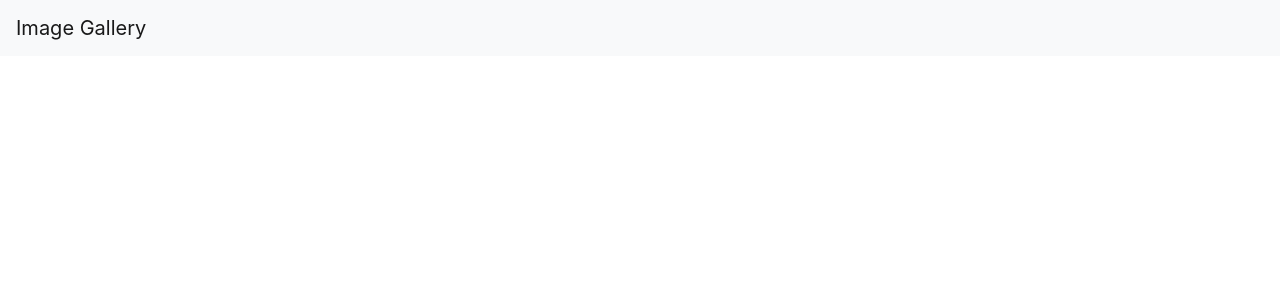
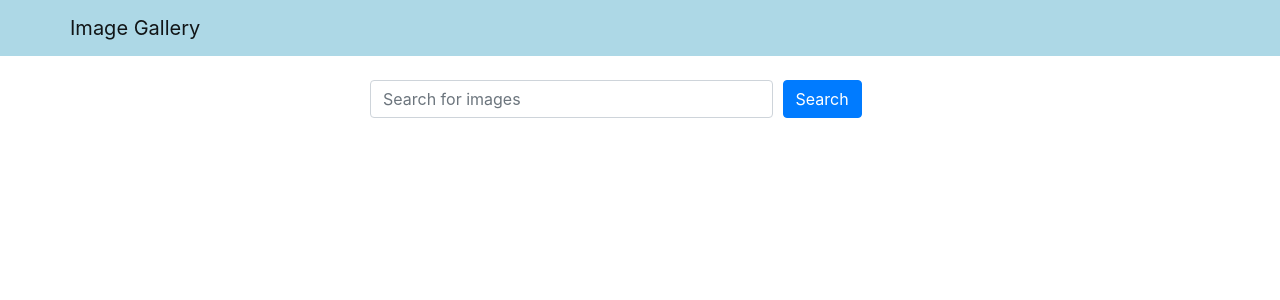
Before and after one commit to svarthjalmar/images-gallery, a React (Create React App) app in the folder frontend/: page / in a window 1280 px wide. Shown: the top 300 px of the page. Built offline with nearby package versions, Linux system fonts and the light colour scheme.

Commit message:
controlled search component

```diff
--- a/frontend/src/App.js
+++ b/frontend/src/App.js
@@ -1,10 +1,22 @@
+import { useState } from 'react';
 import 'bootstrap/dist/css/bootstrap.min.css';
-import Header from './components/header';
+import Header from './components/Header';
+import Search from './components/Search';
 
 const App = () => {
+  const [word, setWord] = useState('');
+
+  const handleSearchSubmit = (e) => {
+    e.preventDefault();
+    console.log(word);
+  }
+
+  console.log(word);
+
   return (
     <div>
       <Header title="Image Gallery"/>
+      <Search word={word} setWord={setWord} handleSubmit={handleSearchSubmit}/>
     </div>
   );
 }
--- /dev/null
+++ b/frontend/src/components/Search.js
@@ -0,0 +1,32 @@
+import React from "react";
+import { Container, Row, Col, Form, Button } from "react-bootstrap";
+
+const Search = ({ word, setWord, handleSubmit }) => {
+  return (
+    <Container className="mt-4">
+      <Row className="justify-content-center">
+        <Col xs={12} md={8} lg={6}>
+          <Form onSubmit={handleSubmit}>
+            <Form.Row>
+              <Col xs={9}>
+                <Form.Control
+                type="text"
+                value={word}
+                onChange={(e) => setWord(e.target.value)}
+                placeholder="Search for images"
+                />
+              </Col>
+              <Col>
+                <Button variant="primary" type="submit">
+                  Search
+                </Button>
+              </Col>
+            </Form.Row>
+          </Form>
+        </Col>
+      </Row>
+    </Container>
+  );
+};
+
+export default Search;
--- a/frontend/src/components/header.js
+++ b/frontend/src/components/header.js
@@ -1,10 +1,16 @@
 import react from 'react';
-import { Navbar } from 'react-bootstrap';
+import { Navbar, Container } from 'react-bootstrap';
+
+const navbarStyle = {
+    backgroundColor: 'lightblue',
+}
 
 const Header = ({ title }) => {
     return (
-        <Navbar bg="light" variant="light">
+        <Navbar style={navbarStyle} variant="light">
+            <Container>
                   <Navbar.Brand href="/">{title}</Navbar.Brand>
+            </Container>
         </Navbar>
     )
 }
```
